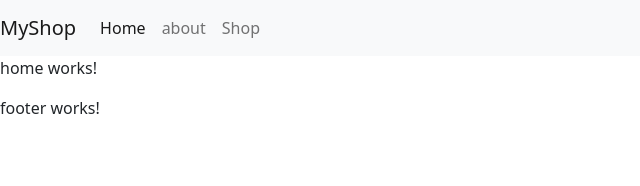
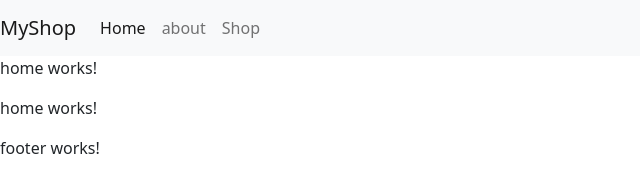
Before and after one commit to krishna1443/MyShop---project, an Angular app: page /home in a window 1280 px wide. Shown: the top 186 px of the page, without its empty margins (0-640 px from the left). Built offline with nearby package versions, Linux system fonts and the light colour scheme.

Commit message:
commit message

```diff
--- a/src/app/home/home.component.html
+++ b/src/app/home/home.component.html
@@ -1,3 +1,4 @@
 <app-header></app-header>
 <p>home works!</p>
+<p>home works!</p>
 <app-footer></app-footer>
```
